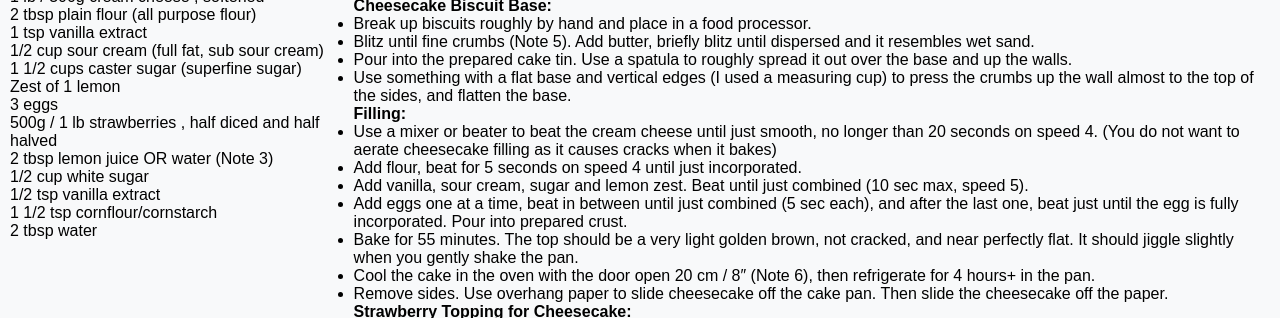
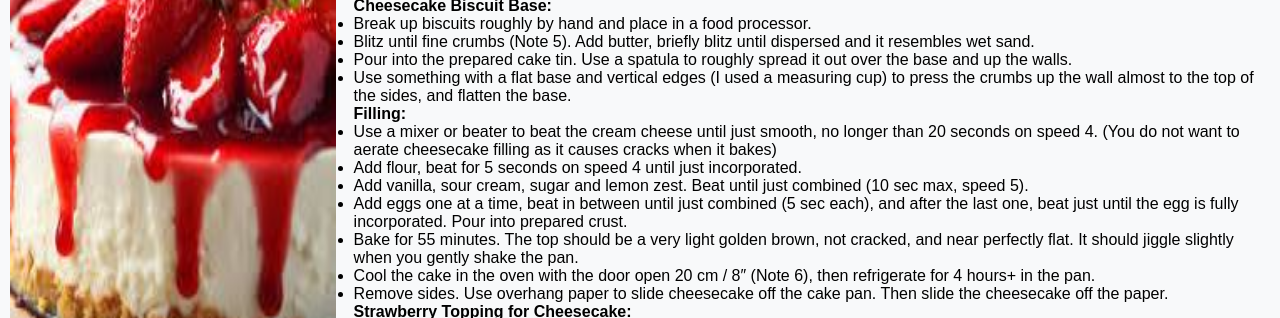
Before and after one commit to nittyLc/project-1, a plain HTML site: page index2.html in a window 1280 px wide. Shown: the part 131-449 px from the top of the page. Drawn offline with Linux system fonts and the light colour scheme; the site is published under a folder, as on GitHub Pages, so addresses that start at the root find nothing.

Commit message:
correcting image

```diff
--- a/index2.html
+++ b/index2.html
@@ -13,7 +13,7 @@
 
     <div class="asset">
             <div class="procudure">
-                <img src="/assets/download.jpg" alt="cheese-cake">
+                <img src="assets/download.jpg" alt="cheese-cake">
                 <h1>Ingredients</h1>
                 <ul>
                     <li>200g / 7oz Arnott’s Marie crackers or other plain biscuit (Aus) or 28 Graham Cracker squares </li>
```
